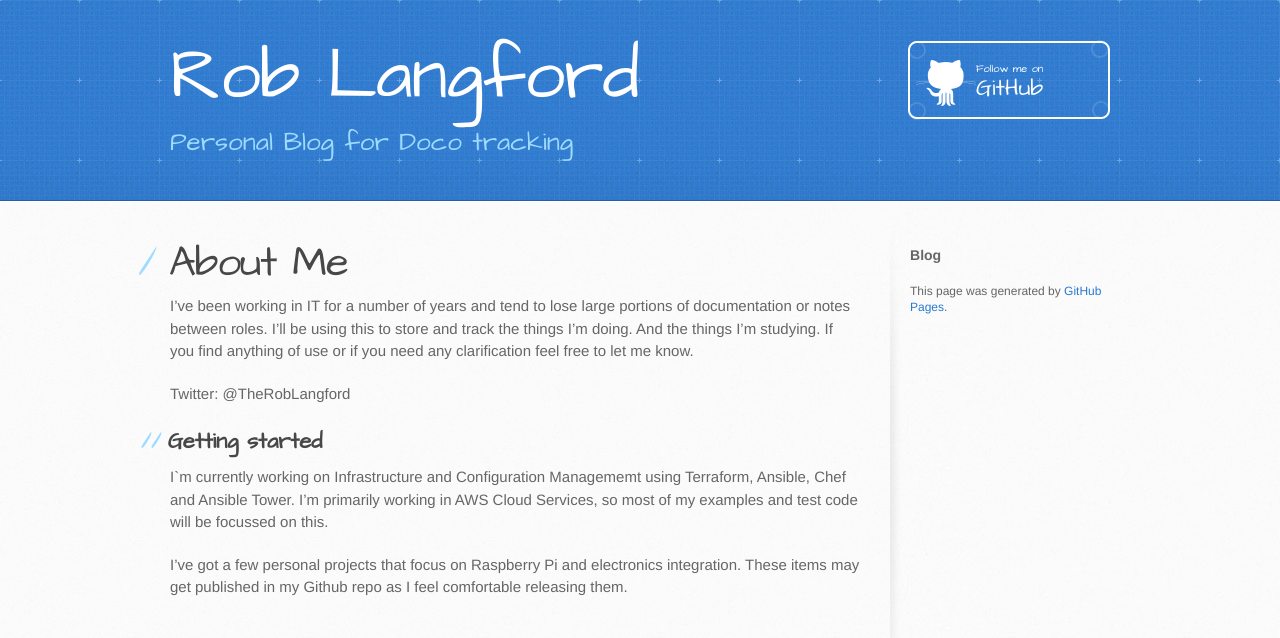
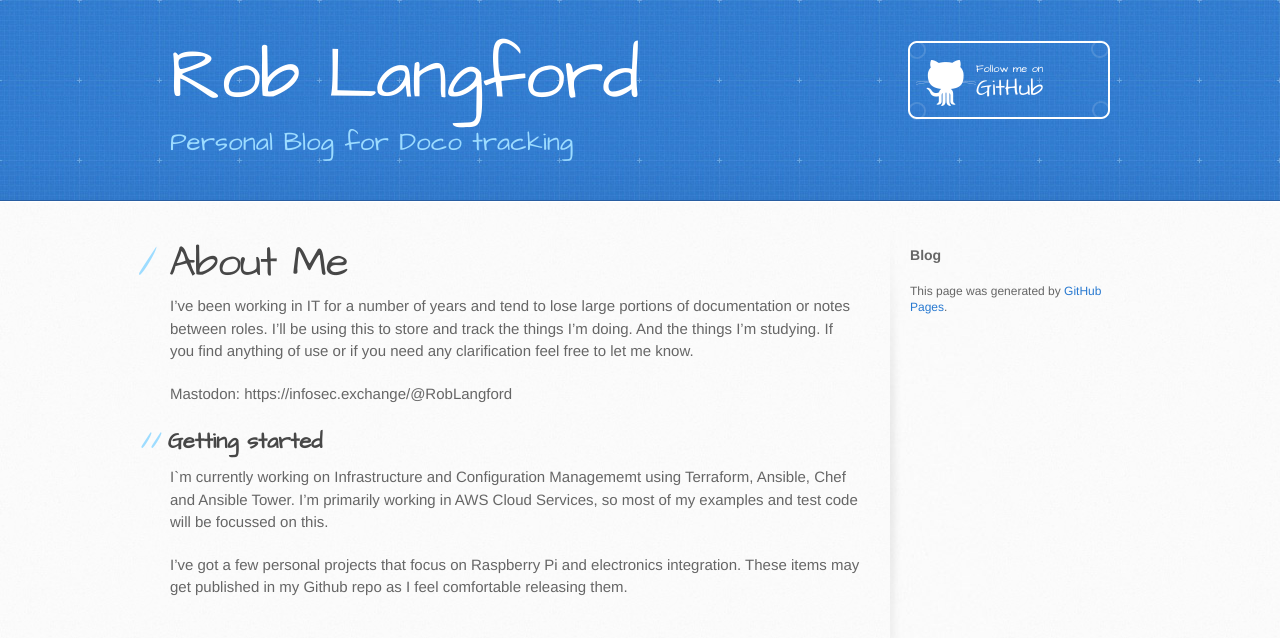
Before and after one commit to roblangford/roblangford.github.io, a Jekyll site: the page built from index.md, in a window 1280 px wide. Shown: the top 638 px of the page. Built offline with Jekyll 4.4.1, drawn with Linux system fonts in a browser that asks for light colours.

Commit message:
Updated AboutMe and replaced Twitter with Mastodon

```diff
--- a/index.md
+++ b/index.md
@@ -11,7 +11,7 @@ permalink: /
 
 I've been working in IT for a number of years and tend to lose large portions of documentation or notes between roles. I'll be using this to store and track the things I'm doing. And the things I'm studying. If you find anything of use or if you need any clarification feel free to let me know.
 
-Twitter: @TheRobLangford
+Mastodon: https://infosec.exchange/@RobLangford
 {: .fs-6 .fw-300 }
 
 
```
